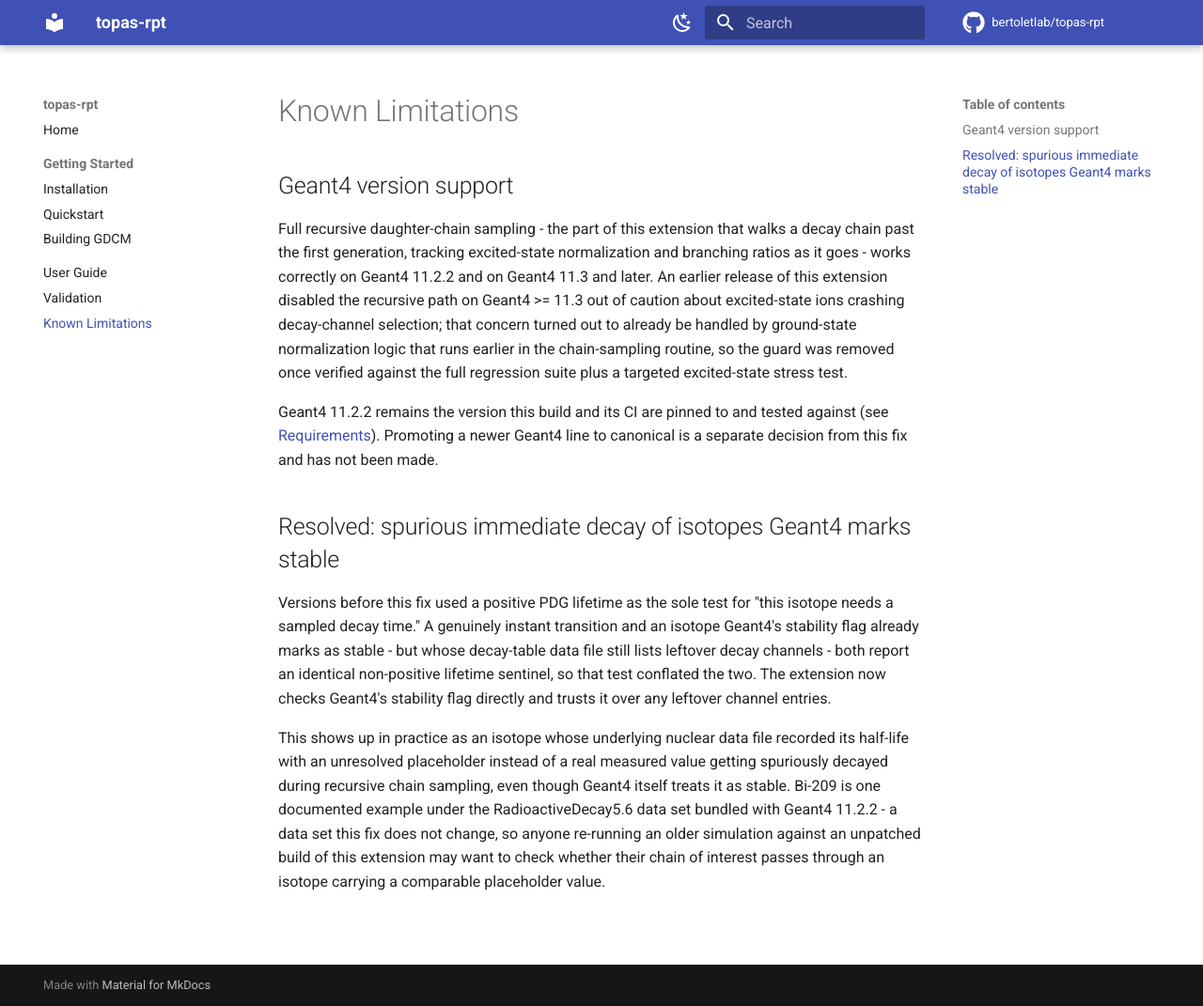
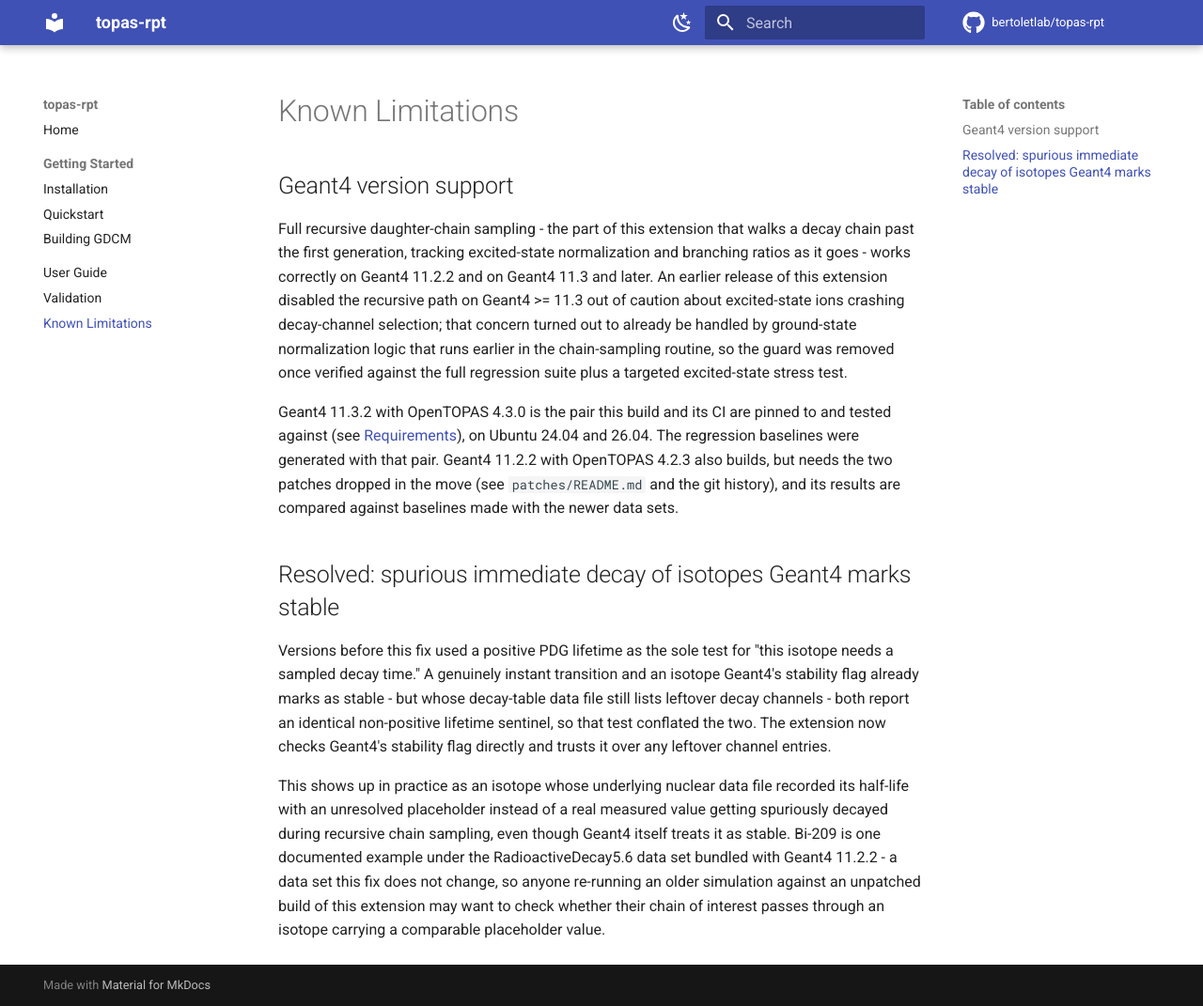
Before and after one commit to bertoletlab/topas-rpt, an MkDocs documentation site: the page built from docs/known_limitations.md, in a window 1280 px wide and 1071 px high. Shown: the whole window at 94% size. Built offline with MkDocs 1.6.1 and Material for MkDocs 9.7.7, drawn with Linux system fonts in a browser that asks for light colours; comment, search, counter and statistics services are not loaded.

Commit message:
CI: move to OpenTOPAS 4.3.0 and Geant4 11.3.2, on Ubuntu 24.04 and 26.04
The regression baselines were generated with OpenTOPAS 4.3.0 + Geant4 11.3.2,
so CI now builds that pair. Both releases include the fixes carried as
patches 0002 (Geant4 columns.icc typo) and 0003 (zero-kinetic-energy
momentum), which are removed; 0001 still applies to 4.3.0 and is kept.

CI runs on ubuntu-24.04 and ubuntu-26.04. The 26.04 failure seen earlier was
the 4.2.3 zero-kinetic-energy abort, which 4.3.0 fixes. Geant4 dataset
variables now come from geant4-config --datasets instead of a list of
versioned paths. Requirements in README and docs are updated to match.

```diff
--- a/docs/known_limitations.md
+++ b/docs/known_limitations.md
@@ -12,10 +12,12 @@ to already be handled by ground-state normalization logic that runs earlier
 in the chain-sampling routine, so the guard was removed once verified against
 the full regression suite plus a targeted excited-state stress test.
 
-Geant4 11.2.2 remains the version this build and its CI are pinned to and
-tested against (see [Requirements](installation.md#requirements)). Promoting
-a newer Geant4 line to canonical is a separate decision from this fix and has
-not been made.
+Geant4 11.3.2 with OpenTOPAS 4.3.0 is the pair this build and its CI are
+pinned to and tested against (see [Requirements](installation.md#requirements)),
+on Ubuntu 24.04 and 26.04. The regression baselines were generated with that
+pair. Geant4 11.2.2 with OpenTOPAS 4.2.3 also builds, but needs the two patches
+dropped in the move (see `patches/README.md` and the git history), and its
+results are compared against baselines made with the newer data sets.
 
 ## Resolved: spurious immediate decay of isotopes Geant4 marks stable
 
```
Also changed, not shown: CHANGELOG.md (+12 -0 lines), README.md (+5 -6 lines), docs/installation.md (+3 -3 lines), docs/validation.md (+4 -3 lines), patches/README.md (+6 -35 lines), 4 other files.
